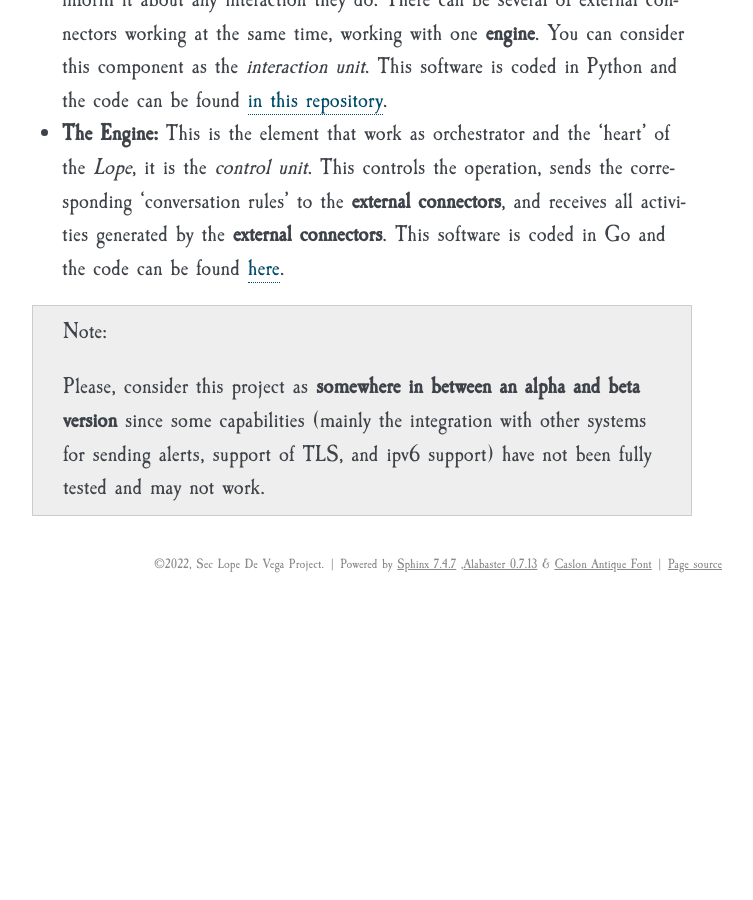
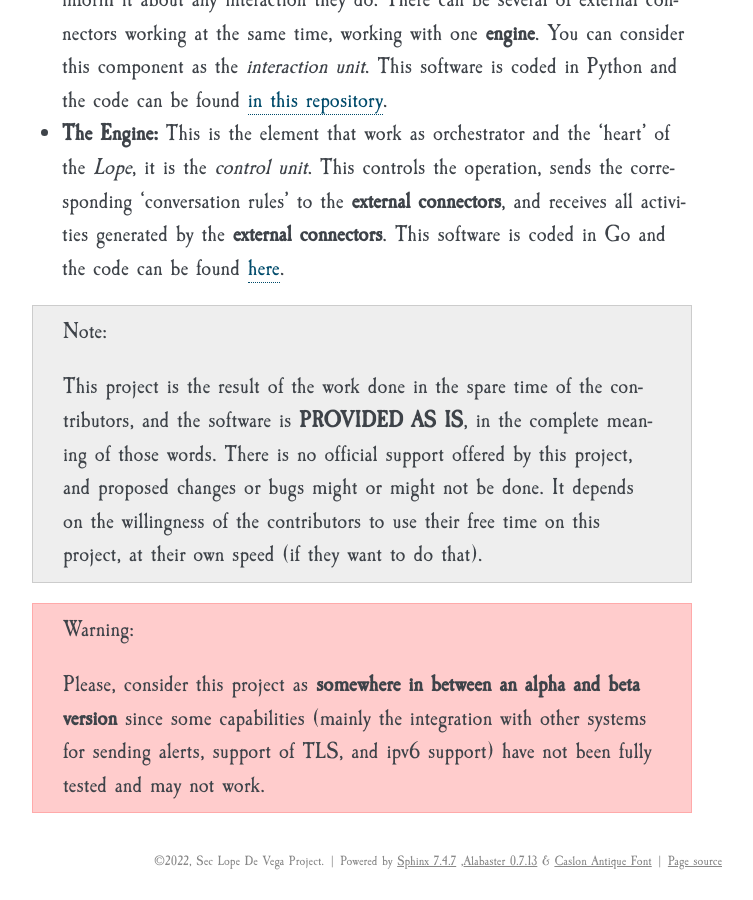
Before and after one commit to 4LB3R70D/SecLopeDeVega-Docs, a Sphinx documentation site: the page built from docs/source/content/intro.rst, in a window 1280 px wide and 900 px high, scrolled down 2936 px. Shown: the whole window, without its empty margins (388-1141 px from the left). Built offline with Sphinx 7.4.7, drawn with Linux system fonts in a browser that asks for light colours; pages that are not in the unit, such as notebooks, are missing from menus; before the commit the page ends 3539 px from its top, so only the background shows below that.

Commit message:
note about the support of the project

```diff
--- a/docs/source/content/intro.rst
+++ b/docs/source/content/intro.rst
@@ -70,5 +70,10 @@ As far as the architecture is respective, this software is made up of two compon
 
 .. note::
 
+  This project is the result of the work done in the spare time of the contributors, and the software is **PROVIDED AS IS**, in the complete meaning of those words. There is no official support offered by this project,
+  and proposed changes or bugs might or might not be done. It depends on the willingness of the contributors to use their free time on this project, at their own speed (if they want to do that).
+
+.. warning::
+
    Please, consider this project as **somewhere in between an alpha and beta version** since some capabilities (mainly the integration with other systems for sending alerts, support of TLS, and ipv6 support)
    have not been fully tested and may not work.
--- a/docs/source/index.rst
+++ b/docs/source/index.rst
@@ -28,7 +28,6 @@ Contents
    content/advance_conversation_rules
    content/activities
    content/quickstart
-   content/potential_use_cases
    content/contact
 
 Index and Search
```
Also changed, not shown: README.md (+6 -2 lines), 8 other files.
